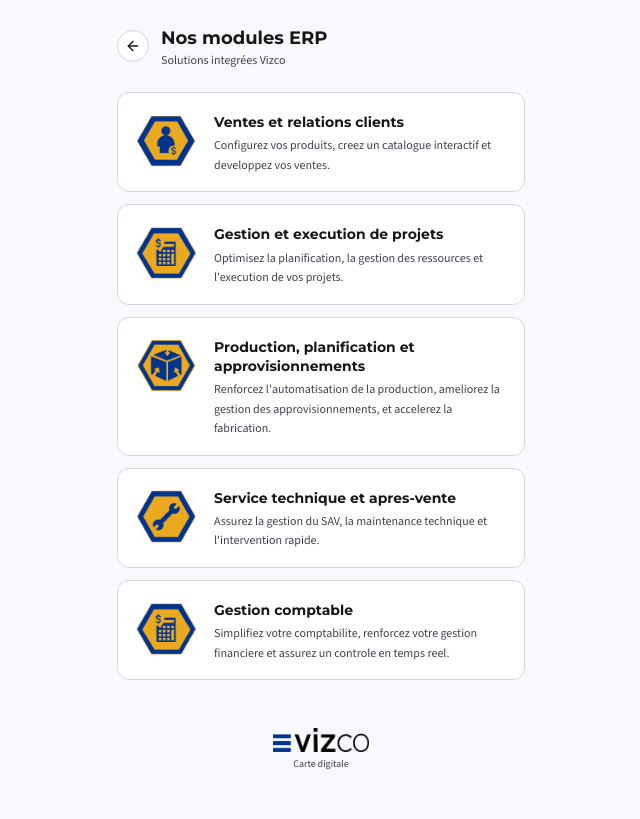
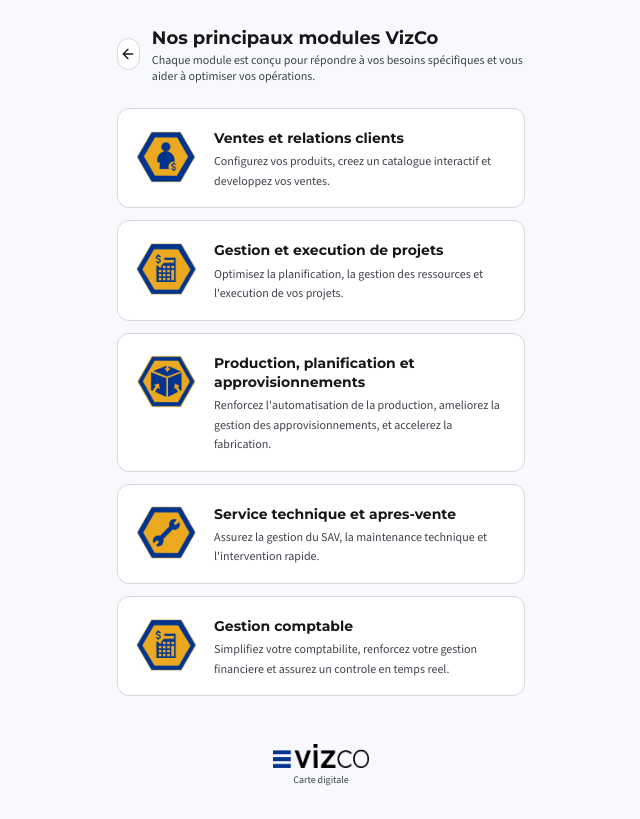
Before and after one commit to MarcelloFonseca/vizco-carte, a Next.js app: page /presentation-modules in a window 1280 px wide. Shown: the whole page, without its empty margins (319-959 px from the left). Built offline with nearby package versions, Linux system fonts and the light colour scheme.

Commit message:
Correction sous-texte page modules

```diff
--- a/app/presentation-modules/page.tsx
+++ b/app/presentation-modules/page.tsx
@@ -16,10 +16,10 @@
         </Link>
         <div>
           <h1 className="font-heading text-lg font-bold text-foreground">
-            Nos modules ERP
+            Nos principaux modules VizCo
           </h1>
           <p className="text-xs text-muted-foreground">
-            Solutions integrées Vizco
+            Chaque module est conçu pour répondre à vos besoins spécifiques et vous aider à optimiser vos opérations.
           </p>
         </div>
       </div>
```
